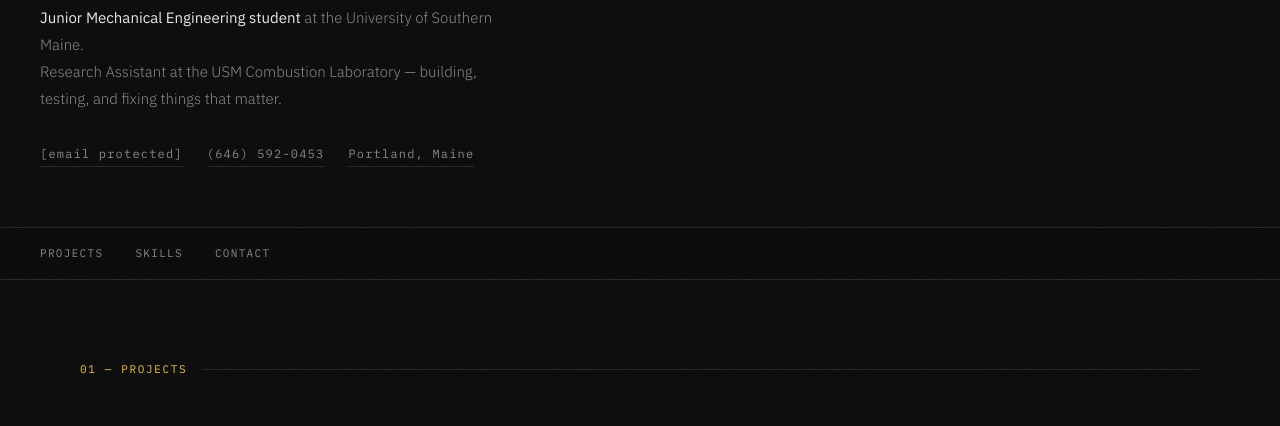
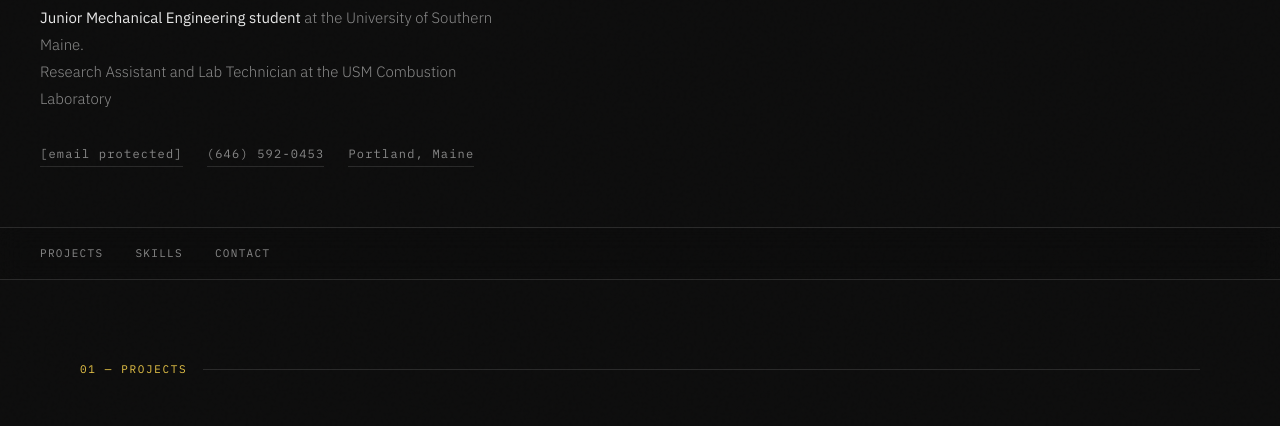
Before and after one commit to RaymondColon/RaymondColon, a plain HTML site: page index.html in a window 1280 px wide. Shown: the part 351-777 px from the top of the page. Drawn offline with Linux system fonts and the light colour scheme.

Commit message:
Update index.html

```diff
--- a/index.html
+++ b/index.html
@@ -463,7 +463,7 @@
     <h1>RAYMOND<br>COLON</h1>
     <p class="header-sub">
       <strong>Junior Mechanical Engineering student</strong> at the University of Southern Maine.<br>
-      Research Assistant at the USM Combustion Laboratory — building, testing, and fixing things that matter.
+      Research Assistant and Lab Technician at the USM Combustion Laboratory
     </p>
     <div class="header-links">
       <a href="/cdn-cgi/l/email-protection#8edceff7ede1e2e1e0bcbebfb6cee9e3efe7e2a0ede1e3"><span class="__cf_email__" data-cfemail="51033028323e3d3e3f6361606911363c30383d7f323e3c">[email&#160;protected]</span></a>
```
